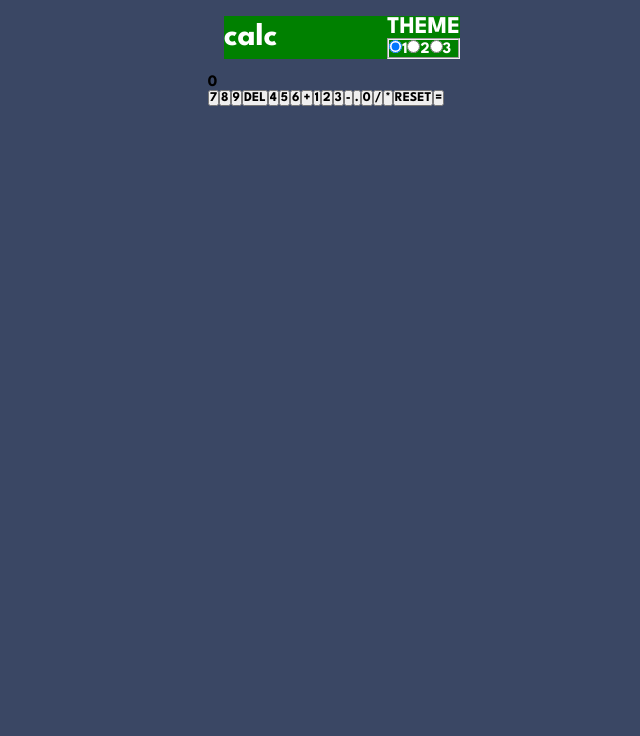
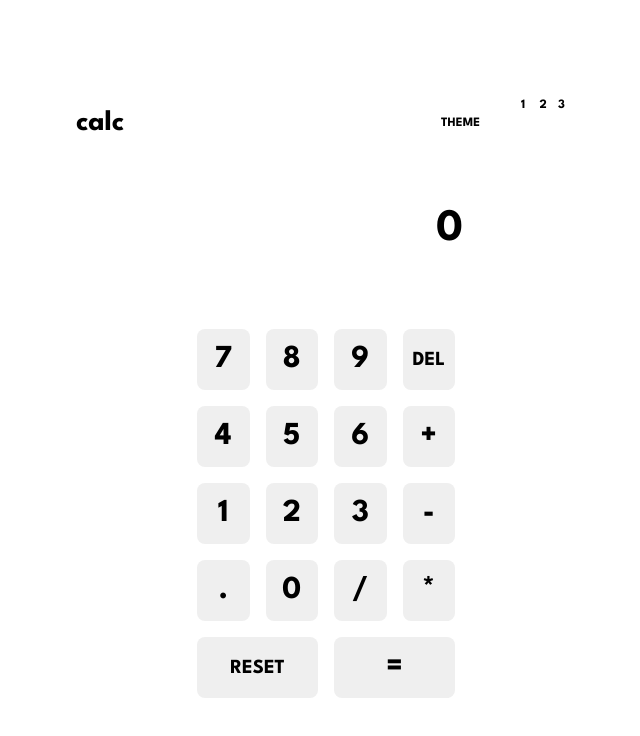
Before and after one commit to cychitivav/calculator, a React (Create React App) app: page / in a window 1280 px wide. Shown: the top 736 px of the page, without its empty margins (314-954 px from the left). Built offline with nearby package versions, Linux system fonts and the light colour scheme.

Commit message:
Add styling classes to special keys in Keyboard component

```diff
--- a/src/components/Keyboard.js
+++ b/src/components/Keyboard.js
@@ -34,6 +34,13 @@ function Keyboard() {
 						value={key}
 						key={key}
 						onClick={() => updateExpression(key)}
+						className={
+							key === "RESET" || key === "DEL"
+								? "special-key"
+								: key === "="
+								? "equals-key"
+								: ""
+						}
 					/>
 				))}
 			</div>
--- a/src/styles/index.css
+++ b/src/styles/index.css
@@ -1,17 +1,30 @@
-* {
+:root, * {
 	margin: 0;
 	padding: 0;
 	color: inherit;
-	min-width: fit-content;
 	font-family: 'League Spartan', sans-serif;
 	font-weight: 700;
+	box-sizing: border-box;
+	font-size: inherit;
 }
 
 body {
 	display: flex;
+	height: 100vh;
 	align-items: center;
 	justify-content: center;
-	background-color: hsl(222, 26%, 31%);
+	font-size: 32px;
+	overflow-x: hidden;
+}
+
+div#root {
+	display: flex;
+	flex-direction: column;
+	align-items: center;
+	justify-content: center;
+	width: 100%;
+	max-width: 500px;
+	margin: 1.5rem;
 }
 
 header {
@@ -19,9 +32,101 @@ header {
 	align-items: center;
 	justify-content: space-between;
 	width: 100%;
-	max-width: 500px;
-	min-width: 100%;
-	margin: 1rem;
-	background-color: green;
-	color: white;
+	margin: 2rem 0 1rem;
 }
+
+header > h1 {
+	font-size: 1.8rem;
+}
+
+header > form {
+	font-size: 0.8rem;
+	display: flex;
+	align-items: center;
+	justify-content: center;
+}
+
+header h2 {
+	margin-right: 2rem;
+}
+
+header form fieldset {
+	display: flex;
+	align-items: center;
+	justify-content: space-evenly;
+	border: none;
+	padding: 0.2rem;
+	border-radius: 0.7rem;
+	min-width: 4rem;
+}
+
+header form fieldset input {
+	appearance: none;
+	background-color: transparent;
+	border: none;
+	border-radius: 50%;
+	width: 0.9rem;
+	height: 0.9rem;
+	padding: auto;
+}
+
+header form fieldset label {
+	position: relative;
+	width: 0;
+	height: 0;
+	top: -1.5rem;
+	left: -0.8rem;
+}
+
+form#interface {
+	display: flex;
+	flex-direction: column;
+	align-items: center;
+	justify-content: center;
+}
+
+form#interface > output {
+	display: flex;
+	align-items: center;
+	justify-content: flex-end;
+	font-size: 45px;
+	width: 100%;
+	padding: 0.7em 1rem;
+	margin: 1.5rem 0;
+	border-radius: 0.5rem;
+}
+
+div.keyboard {
+	display: grid;
+	width: 100%;
+	grid-template-columns: repeat(4, minmax(0, 1fr));
+	gap: 1.5rem;
+	padding: 1.5rem;
+	border-radius: 0.5rem;
+}
+
+div.keyboard > input {
+	display: flex;
+	align-items: center;
+	justify-content: center;
+	padding: 0.5em;
+	border: none;
+	cursor: pointer;
+	border-radius: 0.5rem;
+}
+
+div.keyboard > input.special-key {
+	font-size: 20px;
+}
+
+div.keyboard > input:nth-last-child(1),
+div.keyboard > input:nth-last-child(2) {
+    grid-column: span 2;
+}
+
+@media screen and (min-width: 768px) {
+
+	div.keyboard {
+		gap: 1rem;
+	}
+}
```
